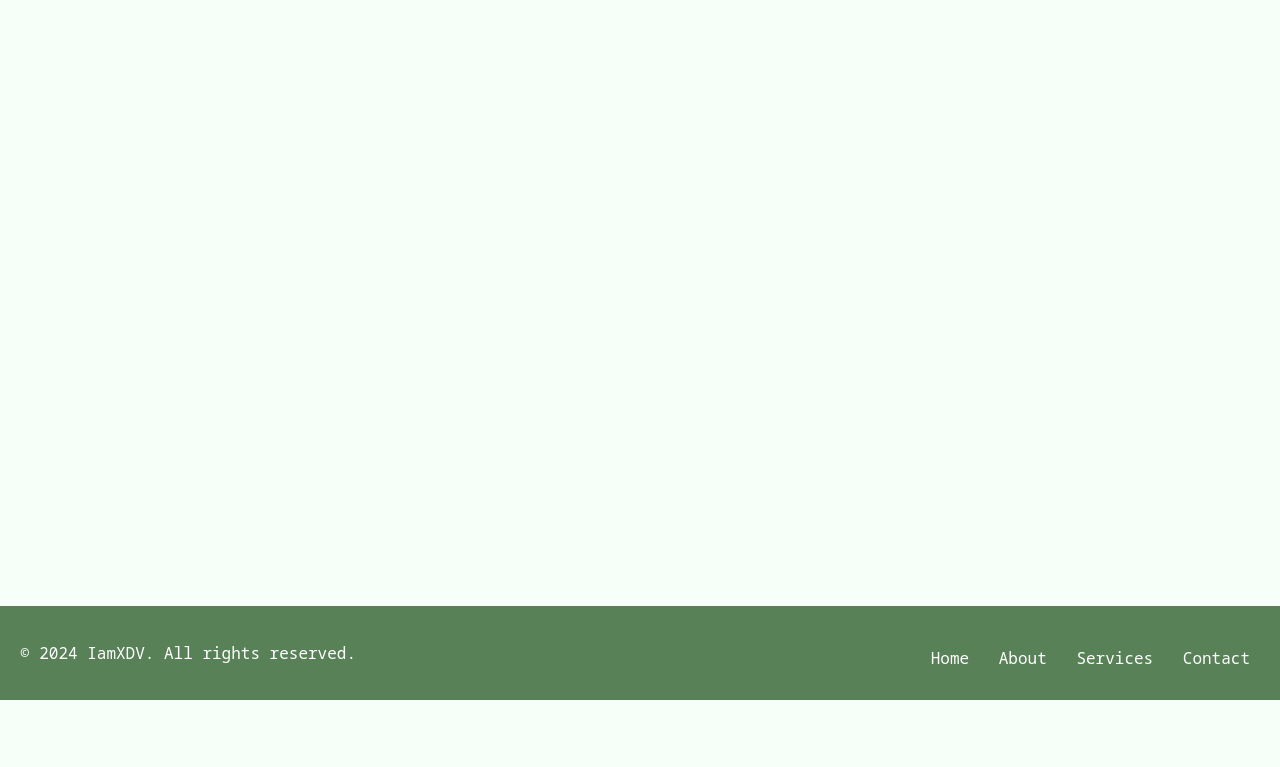
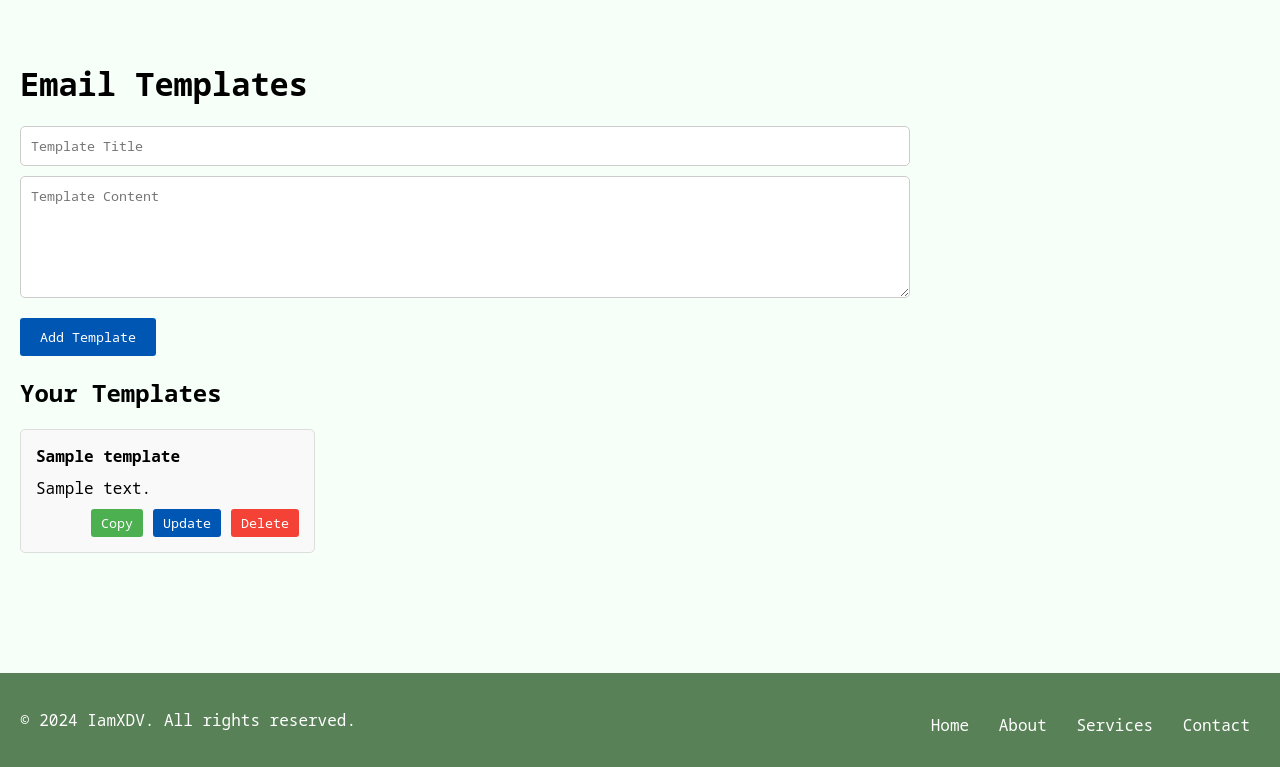
Before and after one commit to iamxdv30/TheOmnitool, a Python web app: template Tools/templates/email_templates.html in a window 1280 px wide. Shown: the part 100-867 px from the top of the page. Before the commit the page ends 800 px from the top, so only its background shows below. Run offline with Jinja, Linux system fonts and the light colour scheme; the template is opened without the code that fills it: most values are stand-ins (such as "Sample title", 1, 10 or a date in 2020).

```diff
--- a/templates/base.html
+++ b/templates/base.html
@@ -30,7 +30,6 @@
             <li class="nav-item">
               <a href="{{ url_for('user.index') }}" class="nav-link">Home</a>
             </li>
-            <!-- ADDED: Conditional check for logged-in users -->
             {% if 'logged_in' in session %}
             <li class="nav-item dropdown">
               <a href="#" class="nav-link dropdown-toggle">Tools</a>
@@ -50,6 +49,7 @@
                     onclick="checkToolAccess('Character Counter', '{{ url_for('tool.char_counter') }}'); return false;"
                     >Character Counter</a
                   >
+                </li>
                 <li>
                   <a
                     href="#"
@@ -57,7 +57,6 @@
                     onclick="checkToolAccess('Email Templates', '{{ url_for('tool.email_templates') }}'); return false;"
                     >Email Templates</a
                   >
-                  </li>
                 </li>
                 <li class="dropdown-submenu">
                   <a href="#" class="dropdown-item">Steps-to-Reproduce</a>
@@ -71,7 +70,6 @@
                 </li>
               </ul>
             </li>
-            <!-- ADDED: Dashboard link for logged-in users -->
             <li class="nav-item">
               <a href="{{ url_for('user.user_dashboard') }}" class="nav-link"
                 >Dashboard</a
@@ -92,7 +90,9 @@
             </div>
             {% else %}
             <a href="{{ url_for('auth.login') }}" class="btn">Login</a>
-            <a href="{{ url_for('auth.register_step1') }}" class="btn">Sign Up</a>
+            <a href="{{ url_for('auth.register_step1') }}" class="btn"
+              >Sign Up</a
+            >
             {% endif %}
             <input type="text" class="search-bar" placeholder="Search..." />
             <button class="base-toggle-btn">Toggle Theme</button>
@@ -101,20 +101,17 @@
       </div>
     </nav>
 
-    <!-- Main content container -->
     <div class="container">
-      {% with messages = get_flashed_messages(with_categories=true) %}
-      {% if messages %}
+      {% with messages = get_flashed_messages(with_categories=true) %} {% if
+      messages %}
       <ul class="flashes">
         {% for category, message in messages %}
         <li class="{{ category }}">{{ message }}</li>
         {% endfor %}
       </ul>
-      {% endif %}
-      {% endwith %}
+      {% endif %} {% endwith %} {% block content %}{% endblock %}
     </div>
 
-    <!-- Footer -->
     {% block footer %}
     <footer class="site-footer">
       <div class="footer-container">
```
Lines whose indentation alone changed are shown as unchanged.
